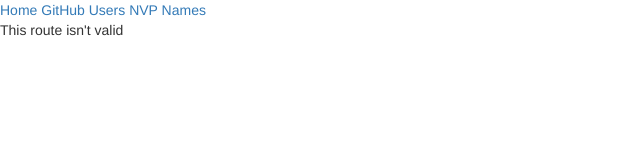
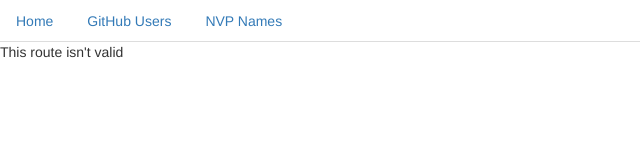
Before and after one commit to NVPCodes/nvpsample, a website: page index.html at #!/github in a window 1280 px wide. Shown: the whole page, without its empty margins (0-640 px from the left). Drawn offline with Linux system fonts and the light colour scheme.

```diff
--- a/app.js
+++ b/app.js
@@ -23,6 +23,7 @@
 
 app.use(logger('dev'));
 
+// preload front end assets
 app.use(express.static(path.join(__dirname, '/public')));
 
 
--- a/index.html
+++ b/index.html
@@ -13,9 +13,11 @@
 
 <body>
     <div>
-    <a href="/">Home</a>
-     <a href="/github">GitHub Users</a>
-      <a href="/nvp">NVP Names</a>
+     <ul class="nav nav-tabs" >
+    <li><a href="/">Home</a></li>
+     <li><a href="/github">GitHub Users</a></li>
+      <li><a href="/nvp">NVP Names</a></li>
+      </ul>
      </div>
 
    <div ng-view></div>
```
Also changed, not shown: public/templates/gitHubUsers.html (+1 -2 lines), public/templates/home.html (+5 -1 lines), public/templates/nvpUsers.html (+2 -1 lines).
